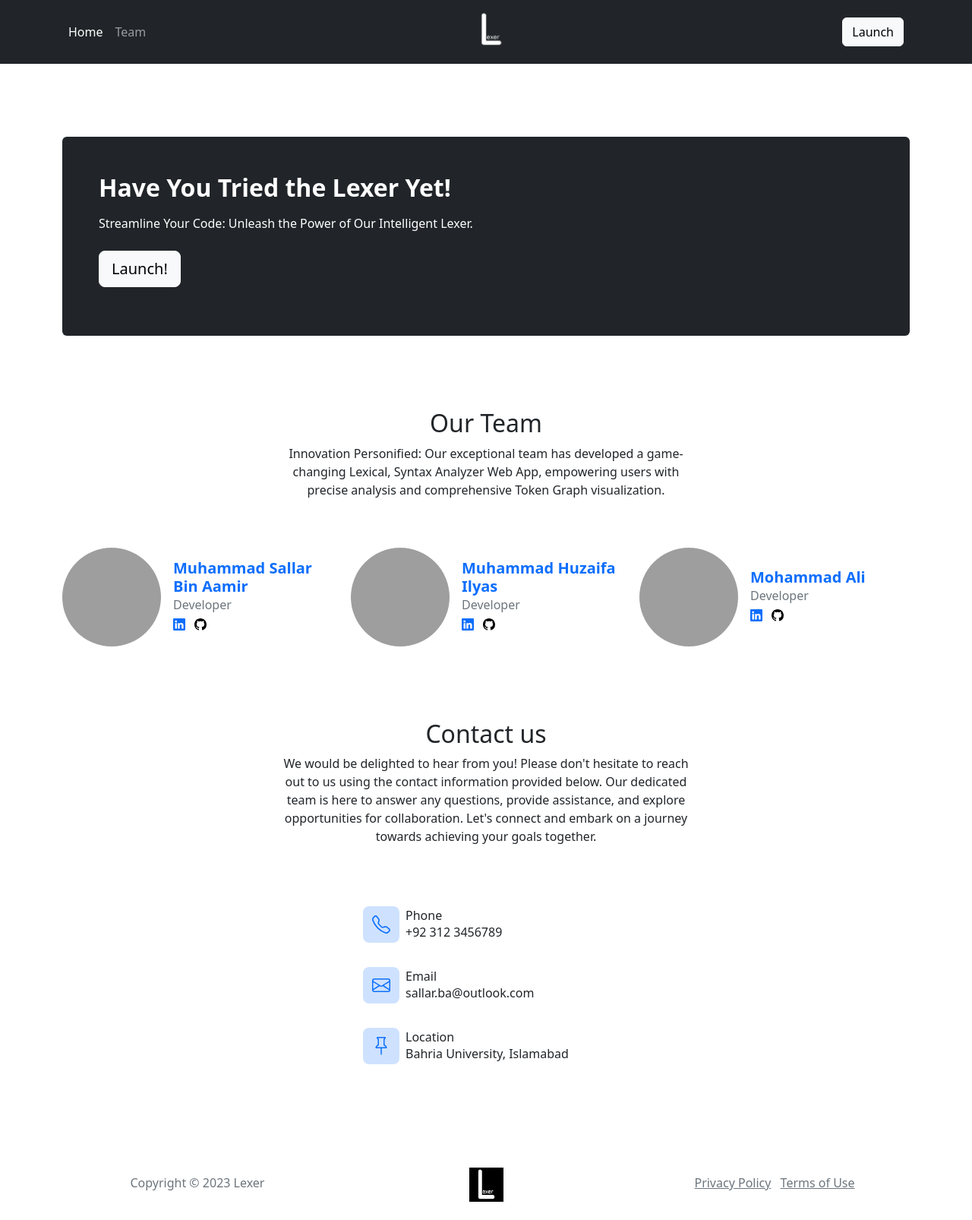
After one commit to sallar-ba/Lexer, a Flask app: page /team in a window 1280 px wide. The commit adds this page. Shown: the whole page at 76% size. Run offline with Flask 3, Linux system fonts and the light colour scheme; some libraries are stand-ins or nearby versions; grey boxes are pictures that could not be loaded.

Commit message:
Added team.html, added css file for team.html, updated lexer.py

```diff
--- a/lexer.py
+++ b/lexer.py
@@ -8,5 +8,10 @@ app = Flask(__name__)
 def index():
     return render_template('index.html')
 
+@app.route('/team')
+def team():
+    return render_template('team.html')
+
+
 if __name__ == '__main__':
     app.run()
--- /dev/null
+++ b/static/css/Team-Horizontal-images.css
@@ -0,0 +1,3 @@
+.fit-cover {
+  object-fit: cover;
+}
--- a/templates/base.html
+++ b/templates/base.html
@@ -7,6 +7,7 @@
     <title>Lexer</title>
     <link rel="stylesheet" href="{{url_for('static', filename='bootstrap/css/bootstrap.min.css')}}">
     <link rel="stylesheet" href="{{url_for('static', filename='css/animate.min.css')}}">
+    <link rel="stylesheet" href="{{url_for('static', filename='css/Team-Horizontal-images.css')}}">
     <link rel="stylesheet" href="{{url_for('static', filename='css/Navbar-Centered-Brand-icons.css')}}">
     <link rel="icon" type="image/x-icon" href="{{url_for('static', filename='img/favicon.ico')}}">
 
@@ -30,7 +31,7 @@
         <div class="collapse navbar-collapse flex-grow-0 order-md-first" id="navcol-6">
             <ul class="navbar-nav me-auto">
                 <li class="nav-item"><a class="nav-link active" href="/">Home</a></li>
-                <li class="nav-item"><a class="nav-link" href="team.html">Team</a></li>
+                <li class="nav-item"><a class="nav-link" href="/team">Team</a></li>
             </ul>
             <div class="d-md-none my-2"></div>
         </div>
--- /dev/null
+++ b/templates/team.html
@@ -0,0 +1,150 @@
+{% extends 'base.html' %}
+
+{% block main %}
+
+<section class="py-4 py-xl-5">
+    <section class="py-4 py-xl-5">
+        <div class="container">
+            <div class="text-white bg-dark border rounded border-0 p-4 p-md-5">
+                <h2 class="fw-bold text-white mb-3">Have You Tried the Lexer Yet!</h2>
+                <p class="mb-4">Streamline Your Code: Unleash the Power of Our Intelligent Lexer.</p>
+                <div class="my-3"><a class="btn btn-light btn-lg" role="button" href="#">Launch!</a></div>
+            </div>
+        </div>
+    </section>
+    <div class="container py-4 py-xl-5">
+        <div class="row mb-5">
+            <div class="col-md-8 col-xl-6 text-center mx-auto">
+                <h2>Our Team</h2>
+                <p>Innovation Personified: Our exceptional team has developed a game-changing Lexical, Syntax Analyzer Web App, empowering users with precise analysis and comprehensive Token Graph visualization.</p>
+            </div>
+        </div>
+        <div class="row gy-4 row-cols-1 row-cols-md-2 row-cols-lg-3">
+            <div class="col">
+                <div class="card border-0 shadow-none">
+                    <div class="card-body d-flex align-items-center p-0"><img class="rounded-circle flex-shrink-0 me-3 fit-cover" width="130" height="130" src="https://cdn.bootstrapstudio.io/placeholders/1400x800.png">
+                        <div>
+                            <h5 class="fw-bold text-primary mb-0">Muhammad Sallar Bin Aamir</h5>
+                            <p class="text-muted mb-1">Developer</p>
+                            <ul class="list-inline fs-6 text-muted w-100 mb-0">
+                                <li class="list-inline-item text-center">
+                                    <a href="https://www.linkedin.com/in/sallar-ba/" target="_blank">
+                                    <div class="d-flex flex-column align-items-center"><svg xmlns="http://www.w3.org/2000/svg" width="1em" height="1em" fill="currentColor" viewBox="0 0 16 16" class="bi bi-linkedin">
+                                            <path d="M0 1.146C0 .513.526 0 1.175 0h13.65C15.474 0 16 .513 16 1.146v13.708c0 .633-.526 1.146-1.175 1.146H1.175C.526 16 0 15.487 0 14.854V1.146zm4.943 12.248V6.169H2.542v7.225h2.401zm-1.2-8.212c.837 0 1.358-.554 1.358-1.248-.015-.709-.52-1.248-1.342-1.248-.822 0-1.359.54-1.359 1.248 0 .694.521 1.248 1.327 1.248h.016zm4.908 8.212V9.359c0-.216.016-.432.08-.586.173-.431.568-.878 1.232-.878.869 0 1.216.662 1.216 1.634v3.865h2.401V9.25c0-2.22-1.184-3.252-2.764-3.252-1.274 0-1.845.7-2.165 1.193v.025h-.016a5.54 5.54 0 0 1 .016-.025V6.169h-2.4c.03.678 0 7.225 0 7.225h2.4z"></path>
+                                        </svg></div>
+                                    </a>
+                                </li>
+                                <li class="list-inline-item text-center">
+                                    <a href="https://github.com/sallar-ba/" target="_blank">
+                                    <div class="d-flex flex-column align-items-center"><svg xmlns="http://www.w3.org/2000/svg" width="1em" height="1em" fill="black" viewBox="0 0 16 16" class="bi bi-github">
+                                            <path d="M8 0C3.58 0 0 3.58 0 8c0 3.54 2.29 6.53 5.47 7.59.4.07.55-.17.55-.38 0-.19-.01-.82-.01-1.49-2.01.37-2.53-.49-2.69-.94-.09-.23-.48-.94-.82-1.13-.28-.15-.68-.52-.01-.53.63-.01 1.08.58 1.23.82.72 1.21 1.87.87 2.33.66.07-.52.28-.87.51-1.07-1.78-.2-3.64-.89-3.64-3.95 0-.87.31-1.59.82-2.15-.08-.2-.36-1.02.08-2.12 0 0 .67-.21 2.2.82.64-.18 1.32-.27 2-.27.68 0 1.36.09 2 .27 1.53-1.04 2.2-.82 2.2-.82.44 1.1.16 1.92.08 2.12.51.56.82 1.27.82 2.15 0 3.07-1.87 3.75-3.65 3.95.29.25.54.73.54 1.48 0 1.07-.01 1.93-.01 2.2 0 .21.15.46.55.38A8.012 8.012 0 0 0 16 8c0-4.42-3.58-8-8-8z"></path>
+                                        </svg></div>
+                                    </a>
+                                    </li>
+                            </ul>
+                        </div>
+                    </div>
+                </div>
+            </div>
+            <div class="col">
+                <div class="card border-0 shadow-none">
+                    <div class="card-body d-flex align-items-center p-0"><img class="rounded-circle flex-shrink-0 me-3 fit-cover" width="130" height="130" src="https://cdn.bootstrapstudio.io/placeholders/1400x800.png">
+                        <div>
+                            <h5 class="fw text-primary mb-0"><strong>Muhammad Huzaifa Ilyas</strong></h5>
+                            <p class="text-muted mb-1">Developer</p>
+                            <ul class="list-inline fs-6 text-muted w-100 mb-0">
+                                <li class="list-inline-item text-center">
+                                    <a href="https://www.linkedin.com/in/sallar-ba/" target="_blank">
+                                    <div class="d-flex flex-column align-items-center"><svg xmlns="http://www.w3.org/2000/svg" width="1em" height="1em" fill="currentColor" viewBox="0 0 16 16" class="bi bi-linkedin">
+                                            <path d="M0 1.146C0 .513.526 0 1.175 0h13.65C15.474 0 16 .513 16 1.146v13.708c0 .633-.526 1.146-1.175 1.146H1.175C.526 16 0 15.487 0 14.854V1.146zm4.943 12.248V6.169H2.542v7.225h2.401zm-1.2-8.212c.837 0 1.358-.554 1.358-1.248-.015-.709-.52-1.248-1.342-1.248-.822 0-1.359.54-1.359 1.248 0 .694.521 1.248 1.327 1.248h.016zm4.908 8.212V9.359c0-.216.016-.432.08-.586.173-.431.568-.878 1.232-.878.869 0 1.216.662 1.216 1.634v3.865h2.401V9.25c0-2.22-1.184-3.252-2.764-3.252-1.274 0-1.845.7-2.165 1.193v.025h-.016a5.54 5.54 0 0 1 .016-.025V6.169h-2.4c.03.678 0 7.225 0 7.225h2.4z"></path>
+                                        </svg></div>
+                                    </a>
+                                </li>
+                                <li class="list-inline-item text-center">
+                                    <a href="https://github.com/sallar-ba/" target="_blank">
+                                    <div class="d-flex flex-column align-items-center"><svg xmlns="http://www.w3.org/2000/svg" width="1em" height="1em" fill="black" viewBox="0 0 16 16" class="bi bi-github">
+                                            <path d="M8 0C3.58 0 0 3.58 0 8c0 3.54 2.29 6.53 5.47 7.59.4.07.55-.17.55-.38 0-.19-.01-.82-.01-1.49-2.01.37-2.53-.49-2.69-.94-.09-.23-.48-.94-.82-1.13-.28-.15-.68-.52-.01-.53.63-.01 1.08.58 1.23.82.72 1.21 1.87.87 2.33.66.07-.52.28-.87.51-1.07-1.78-.2-3.64-.89-3.64-3.95 0-.87.31-1.59.82-2.15-.08-.2-.36-1.02.08-2.12 0 0 .67-.21 2.2.82.64-.18 1.32-.27 2-.27.68 0 1.36.09 2 .27 1.53-1.04 2.2-.82 2.2-.82.44 1.1.16 1.92.08 2.12.51.56.82 1.27.82 2.15 0 3.07-1.87 3.75-3.65 3.95.29.25.54.73.54 1.48 0 1.07-.01 1.93-.01 2.2 0 .21.15.46.55.38A8.012 8.012 0 0 0 16 8c0-4.42-3.58-8-8-8z"></path>
+                                        </svg></div>
+                                    </a>
+                                    </li>
+                            </ul>
+                        </div>
+                    </div>
+                </div>
+            </div>
+            <div class="col">
+                <div class="card border-0 shadow-none">
+                    <div class="card-body d-flex align-items-center p-0"><img class="rounded-circle flex-shrink-0 me-3 fit-cover" width="130" height="130" src="https://cdn.bootstrapstudio.io/placeholders/1400x800.png">
+                        <div>
+                            <h5 class="fw text-primary mb-0"><strong>Mohammad Ali</strong></h5>
+                            <p class="text-muted mb-1">Developer</p>
+                            <ul class="list-inline fs-6 text-muted w-100 mb-0">
+                                <li class="list-inline-item text-center">
+                                    <a href="https://www.linkedin.com/in/sallar-ba/" target="_blank">
+                                    <div class="d-flex flex-column align-items-center"><svg xmlns="http://www.w3.org/2000/svg" width="1em" height="1em" fill="currentColor" viewBox="0 0 16 16" class="bi bi-linkedin">
+                                            <path d="M0 1.146C0 .513.526 0 1.175 0h13.65C15.474 0 16 .513 16 1.146v13.708c0 .633-.526 1.146-1.175 1.146H1.175C.526 16 0 15.487 0 14.854V1.146zm4.943 12.248V6.169H2.542v7.225h2.401zm-1.2-8.212c.837 0 1.358-.554 1.358-1.248-.015-.709-.52-1.248-1.342-1.248-.822 0-1.359.54-1.359 1.248 0 .694.521 1.248 1.327 1.248h.016zm4.908 8.212V9.359c0-.216.016-.432.08-.586.173-.431.568-.878 1.232-.878.869 0 1.216.662 1.216 1.634v3.865h2.401V9.25c0-2.22-1.184-3.252-2.764-3.252-1.274 0-1.845.7-2.165 1.193v.025h-.016a5.54 5.54 0 0 1 .016-.025V6.169h-2.4c.03.678 0 7.225 0 7.225h2.4z"></path>
+                                        </svg></div>
+                                    </a>
+                                </li>
+                                <li class="list-inline-item text-center">
+                                    <a href="https://github.com/sallar-ba/" target="_blank">
+                                    <div class="d-flex flex-column align-items-center"><svg xmlns="http://www.w3.org/2000/svg" width="1em" height="1em" fill="black" viewBox="0 0 16 16" class="bi bi-github">
+                                            <path d="M8 0C3.58 0 0 3.58 0 8c0 3.54 2.29 6.53 5.47 7.59.4.07.55-.17.55-.38 0-.19-.01-.82-.01-1.49-2.01.37-2.53-.49-2.69-.94-.09-.23-.48-.94-.82-1.13-.28-.15-.68-.52-.01-.53.63-.01 1.08.58 1.23.82.72 1.21 1.87.87 2.33.66.07-.52.28-.87.51-1.07-1.78-.2-3.64-.89-3.64-3.95 0-.87.31-1.59.82-2.15-.08-.2-.36-1.02.08-2.12 0 0 .67-.21 2.2.82.64-.18 1.32-.27 2-.27.68 0 1.36.09 2 .27 1.53-1.04 2.2-.82 2.2-.82.44 1.1.16 1.92.08 2.12.51.56.82 1.27.82 2.15 0 3.07-1.87 3.75-3.65 3.95.29.25.54.73.54 1.48 0 1.07-.01 1.93-.01 2.2 0 .21.15.46.55.38A8.012 8.012 0 0 0 16 8c0-4.42-3.58-8-8-8z"></path>
+                                        </svg></div>
+                                    </a>
+                                    </li>
+                            </ul>
+                        </div>
+                    </div>
+                </div>
+            </div>
+        </div>
+    </div>
+    <section class="py-4 py-xl-5">
+        <div class="container">
+            <div class="row mb-5">
+                <div class="col-md-8 col-xl-6 text-center mx-auto">
+                    <h2>Contact us</h2>
+                    <p>We would be delighted to hear from you! Please don't hesitate to reach out to us using the contact information provided below. Our dedicated team is here to answer any questions, provide assistance, and explore opportunities for collaboration. Let's connect and embark on a journey towards achieving your goals together.</p>
+                </div>
+            </div>
+            <div class="row d-flex justify-content-center">
+                <div class="col-md-6 col-lg-4 col-xl-4">
+                    <div class="d-flex flex-column justify-content-center align-items-start h-100">
+                        <div class="d-flex align-items-center p-3">
+                            <div class="bs-icon-md bs-icon-rounded bs-icon-primary-light d-flex flex-shrink-0 justify-content-center align-items-center d-inline-block bs-icon"><svg xmlns="http://www.w3.org/2000/svg" width="1em" height="1em" fill="currentColor" viewBox="0 0 16 16" class="bi bi-telephone">
+                                    <path d="M3.654 1.328a.678.678 0 0 0-1.015-.063L1.605 2.3c-.483.484-.661 1.169-.45 1.77a17.568 17.568 0 0 0 4.168 6.608 17.569 17.569 0 0 0 6.608 4.168c.601.211 1.286.033 1.77-.45l1.034-1.034a.678.678 0 0 0-.063-1.015l-2.307-1.794a.678.678 0 0 0-.58-.122l-2.19.547a1.745 1.745 0 0 1-1.657-.459L5.482 8.062a1.745 1.745 0 0 1-.46-1.657l.548-2.19a.678.678 0 0 0-.122-.58L3.654 1.328zM1.884.511a1.745 1.745 0 0 1 2.612.163L6.29 2.98c.329.423.445.974.315 1.494l-.547 2.19a.678.678 0 0 0 .178.643l2.457 2.457a.678.678 0 0 0 .644.178l2.189-.547a1.745 1.745 0 0 1 1.494.315l2.306 1.794c.829.645.905 1.87.163 2.611l-1.034 1.034c-.74.74-1.846 1.065-2.877.702a18.634 18.634 0 0 1-7.01-4.42 18.634 18.634 0 0 1-4.42-7.009c-.362-1.03-.037-2.137.703-2.877L1.885.511z"></path>
+                                </svg></div>
+                            <div class="px-2">
+                                <h6 class="mb-0">Phone</h6>
+                                <p class="mb-0">+92 312 3456789</p>
+                            </div>
+                        </div>
+                        <div class="d-flex align-items-center p-3">
+                            <div class="bs-icon-md bs-icon-rounded bs-icon-primary-light d-flex flex-shrink-0 justify-content-center align-items-center d-inline-block bs-icon"><svg xmlns="http://www.w3.org/2000/svg" width="1em" height="1em" fill="currentColor" viewBox="0 0 16 16" class="bi bi-envelope">
+                                    <path fill-rule="evenodd" d="M0 4a2 2 0 0 1 2-2h12a2 2 0 0 1 2 2v8a2 2 0 0 1-2 2H2a2 2 0 0 1-2-2V4Zm2-1a1 1 0 0 0-1 1v.217l7 4.2 7-4.2V4a1 1 0 0 0-1-1H2Zm13 2.383-4.708 2.825L15 11.105V5.383Zm-.034 6.876-5.64-3.471L8 9.583l-1.326-.795-5.64 3.47A1 1 0 0 0 2 13h12a1 1 0 0 0 .966-.741ZM1 11.105l4.708-2.897L1 5.383v5.722Z"></path>
+                                </svg></div>
+                            <div class="px-2">
+                                <h6 class="mb-0">Email</h6>
+                                <p class="mb-0">sallar.ba@outlook.com</p>
+                            </div>
+                        </div>
+                        <div class="d-flex align-items-center p-3">
+                            <div class="bs-icon-md bs-icon-rounded bs-icon-primary-light d-flex flex-shrink-0 justify-content-center align-items-center d-inline-block bs-icon"><svg xmlns="http://www.w3.org/2000/svg" width="1em" height="1em" fill="currentColor" viewBox="0 0 16 16" class="bi bi-pin">
+                                    <path d="M4.146.146A.5.5 0 0 1 4.5 0h7a.5.5 0 0 1 .5.5c0 .68-.342 1.174-.646 1.479-.126.125-.25.224-.354.298v4.431l.078.048c.203.127.476.314.751.555C12.36 7.775 13 8.527 13 9.5a.5.5 0 0 1-.5.5h-4v4.5c0 .276-.224 1.5-.5 1.5s-.5-1.224-.5-1.5V10h-4a.5.5 0 0 1-.5-.5c0-.973.64-1.725 1.17-2.189A5.921 5.921 0 0 1 5 6.708V2.277a2.77 2.77 0 0 1-.354-.298C4.342 1.674 4 1.179 4 .5a.5.5 0 0 1 .146-.354zm1.58 1.408-.002-.001.002.001zm-.002-.001.002.001A.5.5 0 0 1 6 2v5a.5.5 0 0 1-.276.447h-.002l-.012.007-.054.03a4.922 4.922 0 0 0-.827.58c-.318.278-.585.596-.725.936h7.792c-.14-.34-.407-.658-.725-.936a4.915 4.915 0 0 0-.881-.61l-.012-.006h-.002A.5.5 0 0 1 10 7V2a.5.5 0 0 1 .295-.458 1.775 1.775 0 0 0 .351-.271c.08-.08.155-.17.214-.271H5.14c.06.1.133.191.214.271a1.78 1.78 0 0 0 .37.282z"></path>
+                                </svg></div>
+                            <div class="px-2">
+                                <h6 class="mb-0">Location</h6>
+                                <p class="mb-0">Bahria University, Islamabad</p>
+                            </div>
+                        </div>
+                    </div>
+                </div>
+            </div>
+        </div>
+    </section>
+</section>
+
+
+
+{% endblock %}
```
